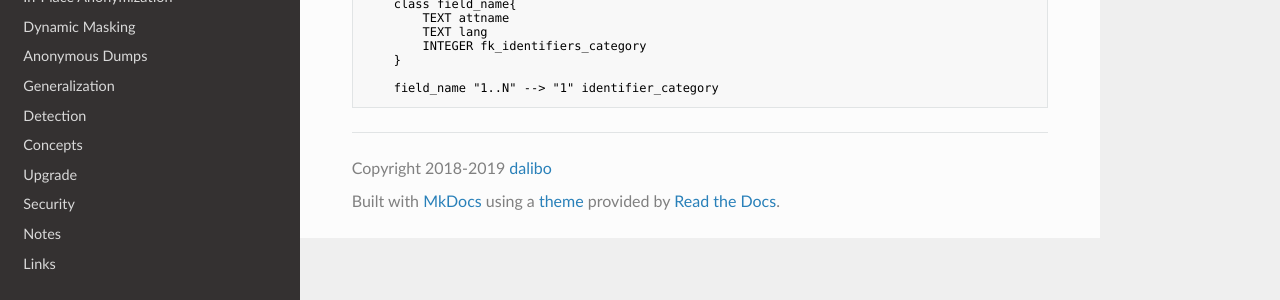
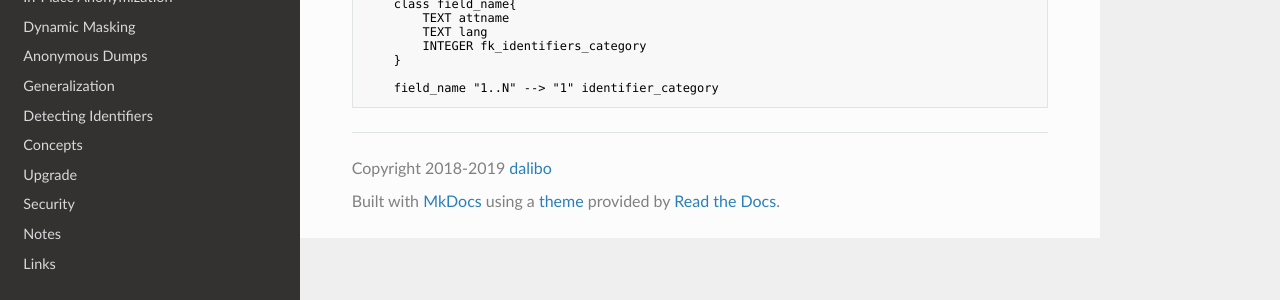
Before and after one commit to neondatabase/postgresql_anonymizer, an MkDocs documentation site: the page built from docs/datamodel.md, in a window 1280 px wide. Shown: the part 241-541 px from the top of the page. Built offline with MkDocs 1.6.1, drawn with Linux system fonts in a browser that asks for light colours; nearby versions of some CDN libraries.

Commit message:
Mettre à jour mkdocs.yml

```diff
--- a/mkdocs.yml
+++ b/mkdocs.yml
@@ -14,7 +14,7 @@ nav:
   - 'Dynamic Masking': 'dynamic_masking.md'
   - 'Anonymous Dumps': 'anonymous_dumps.md'
   - 'Generalization': 'generalization.md'
-  - 'Detection': 'dectection.md'
+  - 'Detecting Identifiers': 'detection.md'
   - 'Concepts': 'concepts.md'
   - 'Upgrade': 'UPGRADE.md'
   - 'Security': 'SECURITY.md'
```
